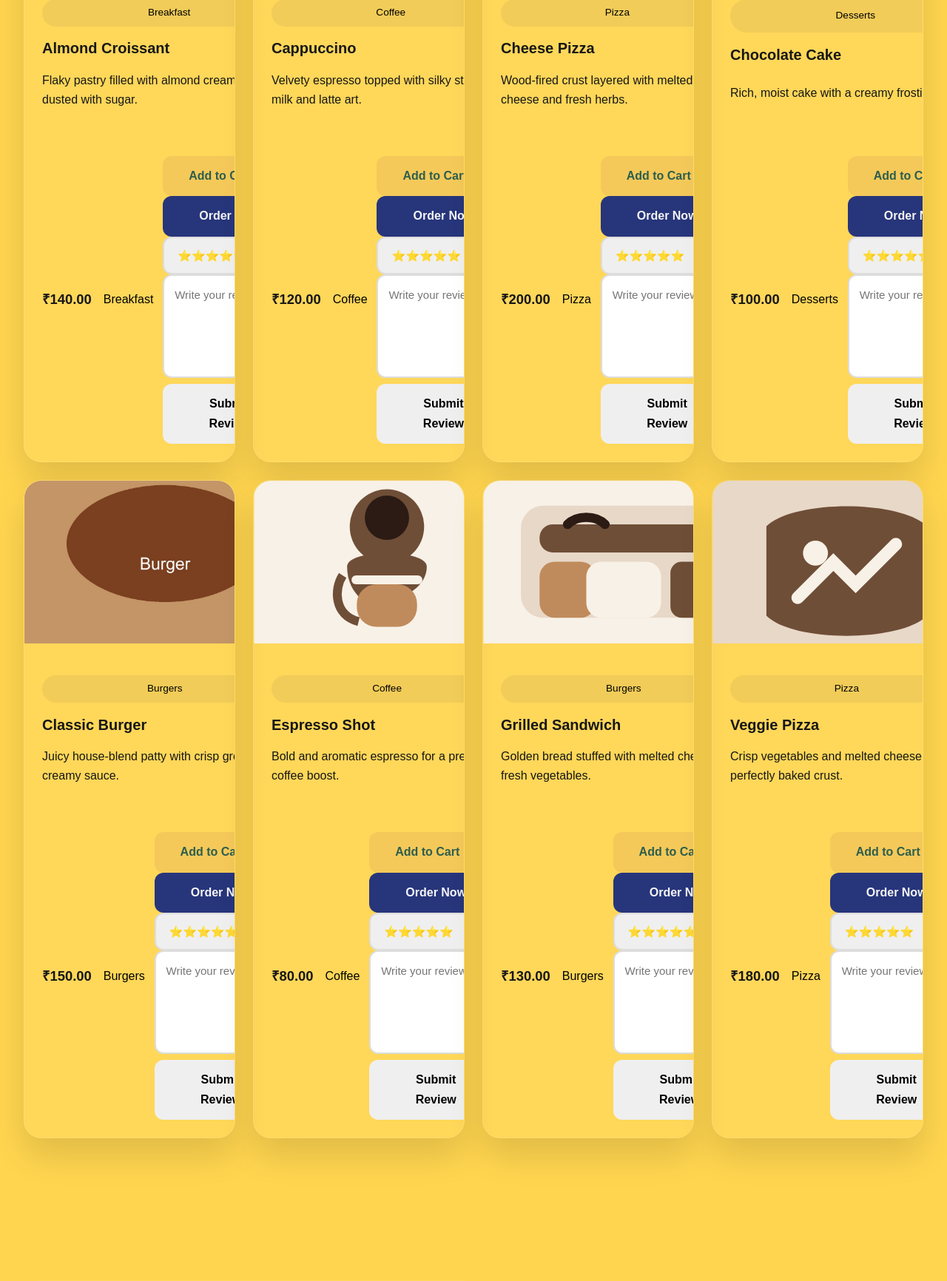
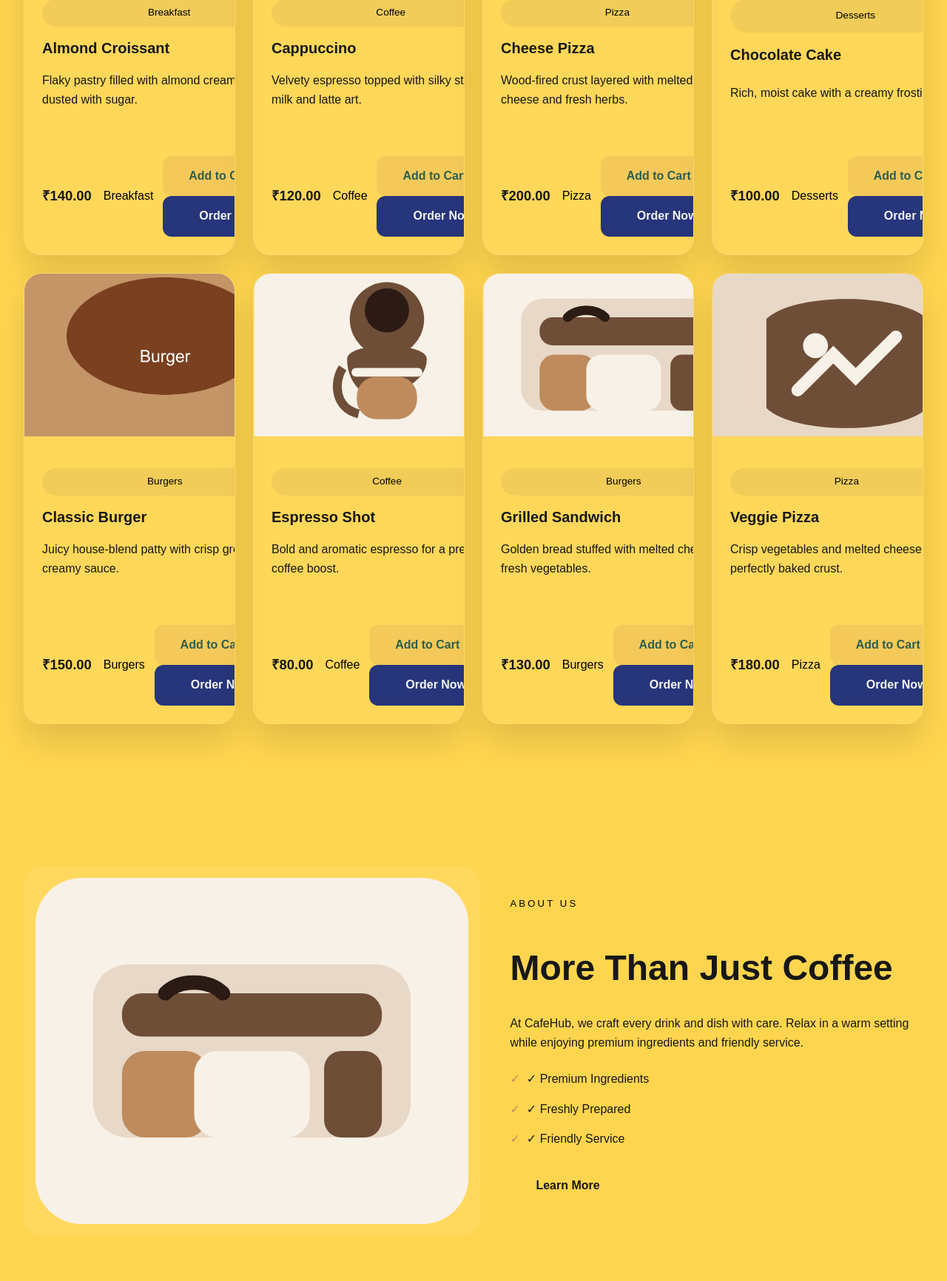
Before and after one commit to mohammadasif-27/CAFE, a Django app: page / in a window 1280 px wide. Shown: the part 2087-3819 px from the top of the page at 74% size. Run offline with Django 5.2, Linux system fonts and the light colour scheme; data comes from the database, SQL or seed files in the repository; some libraries are stand-ins or nearby versions.

Commit message:
delete review system in menus

```diff
--- a/core/urls.py
+++ b/core/urls.py
@@ -3,5 +3,4 @@ from . import views
 
 urlpatterns = [
     path("", views.home, name="home"),
-    path("add-review/", views.add_review, name="add_review"),
 ]
--- a/core/views.py
+++ b/core/views.py
@@ -1,31 +1,10 @@
-from django.shortcuts import render, redirect, get_object_or_404
-from .models import Review
+from django.shortcuts import render
 from menu.models import Food
 
 
 def home(request):
     foods = Food.objects.filter(available=True)
-    reviews = Review.objects.all().order_by("-created_at")
 
     return render(request, "home.html", {
         "foods": foods,
-        "reviews": reviews,
     })
-
-
-def add_review(request):
-    if request.method == "POST" and request.user.is_authenticated:
-
-        food = get_object_or_404(
-            Food,
-            id=request.POST.get("food_id")
-        )
-
-        Review.objects.create(
-            user=request.user,
-            food=food,
-            rating=request.POST.get("rating"),
-            message=request.POST.get("review"),
-        )
-
-    return redirect("home")
--- a/templates/menu_cards_partial.html
+++ b/templates/menu_cards_partial.html
@@ -46,26 +46,6 @@
               </button>
             </form>
 
-            <form method="post" action="{% url 'add_review' %}">
-    {% csrf_token %}
-
-    <input type="hidden" name="food_id" value="{{ food.id }}">
-
-    <select name="rating">
-        <option value="5">⭐⭐⭐⭐⭐</option>
-        <option value="4">⭐⭐⭐⭐</option>
-        <option value="3">⭐⭐⭐</option>
-        <option value="2">⭐⭐</option>
-        <option value="1">⭐</option>
-    </select>
-
-    <textarea name="review" placeholder="Write your review"></textarea>
-
-    <button type="submit" class="btn">
-        Submit Review
-    </button>
-</form>
-
             <!-- Edit button (Staff only) -->             {% if user.is_authenticated and user.profile.account_type == "owner" %}
               <a href="{% url 'edit_food' food.id %}" class="btn btn-warning">
                 Edit
```
Also changed, not shown: core/models.py (+0 -12 lines).
